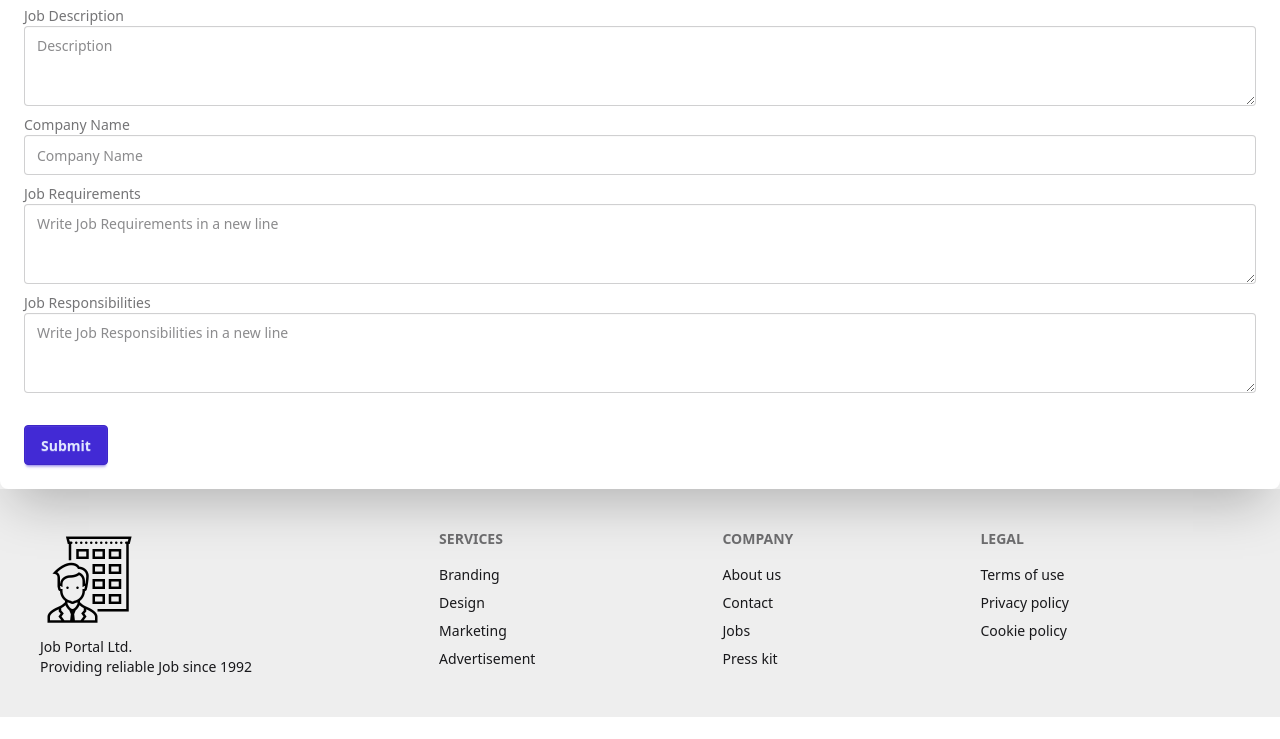
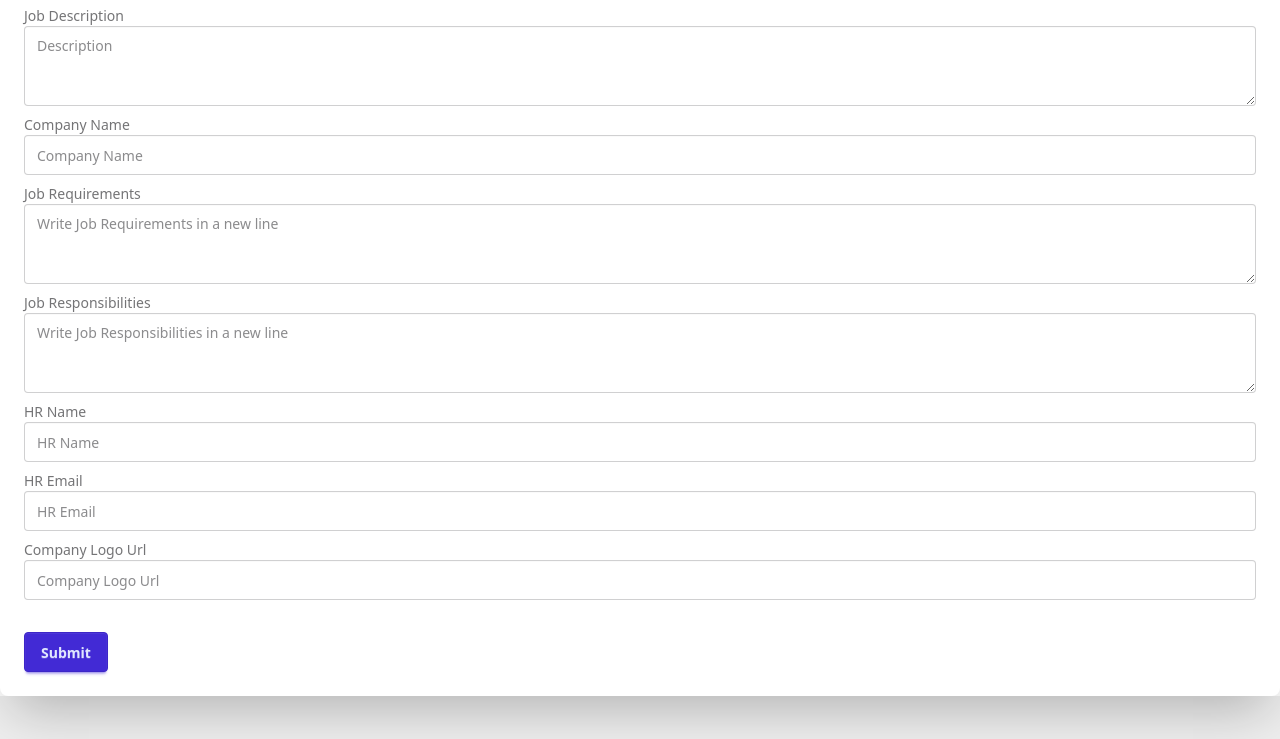
Before and after one commit to jisan-05/job-portal-client-A, a React (Vite) app: page /addJob in a window 1280 px wide. Shown: the part 461-1200 px from the top of the page. Before the commit the page ends 1178 px from the top, so only its background shows below. Built offline with nearby package versions, Linux system fonts and the light colour scheme; no server answers; sample sign-in values are in the browser's storage.

Commit message:
react form emplement

```diff
--- a/src/pages/AddJob/AddJob.jsx
+++ b/src/pages/AddJob/AddJob.jsx
@@ -1,12 +1,24 @@
 import React from "react";
 
 const AddJob = () => {
+    const handleAddJob = (e) => {
+        e.preventDefault()
+        const formData = new FormData(e.target)
+        const initialData = Object.fromEntries(formData.entries())
+        console.log(initialData)
+        const {min,max,currency, ...newJob} = initialData;
+        console.log(newJob)
+        newJob.salaryRange = {min,max,currency}
+        console.log(newJob)
+
+    }
+
     return (
         <div>
             <h2 className="text-2xl">Post a new Job </h2>
 
             <div className="card bg-base-100 w-full shrink-0 shadow-2xl">
-                <form className="card-body">
+                <form className="card-body" onSubmit={handleAddJob}>
                     {/* Job Title  */}
                     <div className="form-control">
                         <label className="label block ">
@@ -85,7 +97,7 @@ const AddJob = () => {
                             />
                         </div>
                         <div className="form-control">
-                            <select className="select select-bordered w-full border">
+                            <select name="currency" className="select select-bordered w-full border">
                                 <option disabled selected>
                                     Currency
                                 </option>
@@ -116,6 +128,7 @@ const AddJob = () => {
                         </label>
                         <input
                             type="text"
+                            name="company"
                             placeholder="Company Name"
                             className="input input-bordered w-full"
                             required
@@ -147,6 +160,48 @@ const AddJob = () => {
                         ></textarea>
                     </div>
 
+                    {/* HR Name  */}
+                    <div className="form-control">
+                        <label className="label block ">
+                            <span className="label-text">HR Name</span>
+                        </label>
+                        <input
+                            type="text"
+                            name="hr_name"
+                            placeholder="HR Name"
+                            className="input input-bordered w-full"
+                            required
+                        />
+                    </div>
+
+                    {/* HR Email  */}
+                    <div className="form-control">
+                        <label className="label block ">
+                            <span className="label-text">HR Email</span>
+                        </label>
+                        <input
+                            type="text"
+                            name="hr_email"
+                            placeholder="HR Email"
+                            className="input input-bordered w-full"
+                            required
+                        />
+                    </div>
+                    {/* Company Logo Url  */}
+                    <div className="form-control">
+                        <label className="label block ">
+                            <span className="label-text">Company Logo Url</span>
+                        </label>
+                        <input
+                            type="text"
+                            name="company_logo"
+                            placeholder="Company Logo Url"
+                            className="input input-bordered w-full"
+                            required
+                        />
+                    </div>
+
+
                     {/* Job Submit button  */}
 
                     <div className="form-control mt-6">
```
